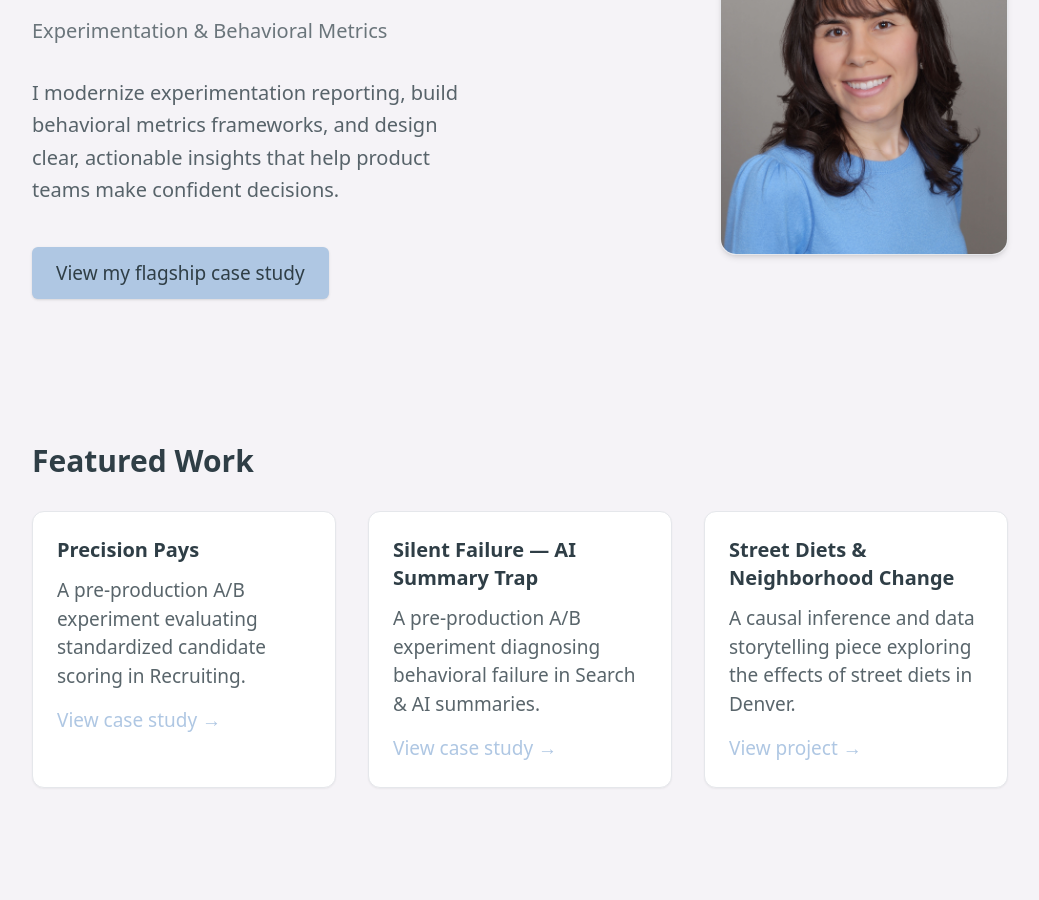
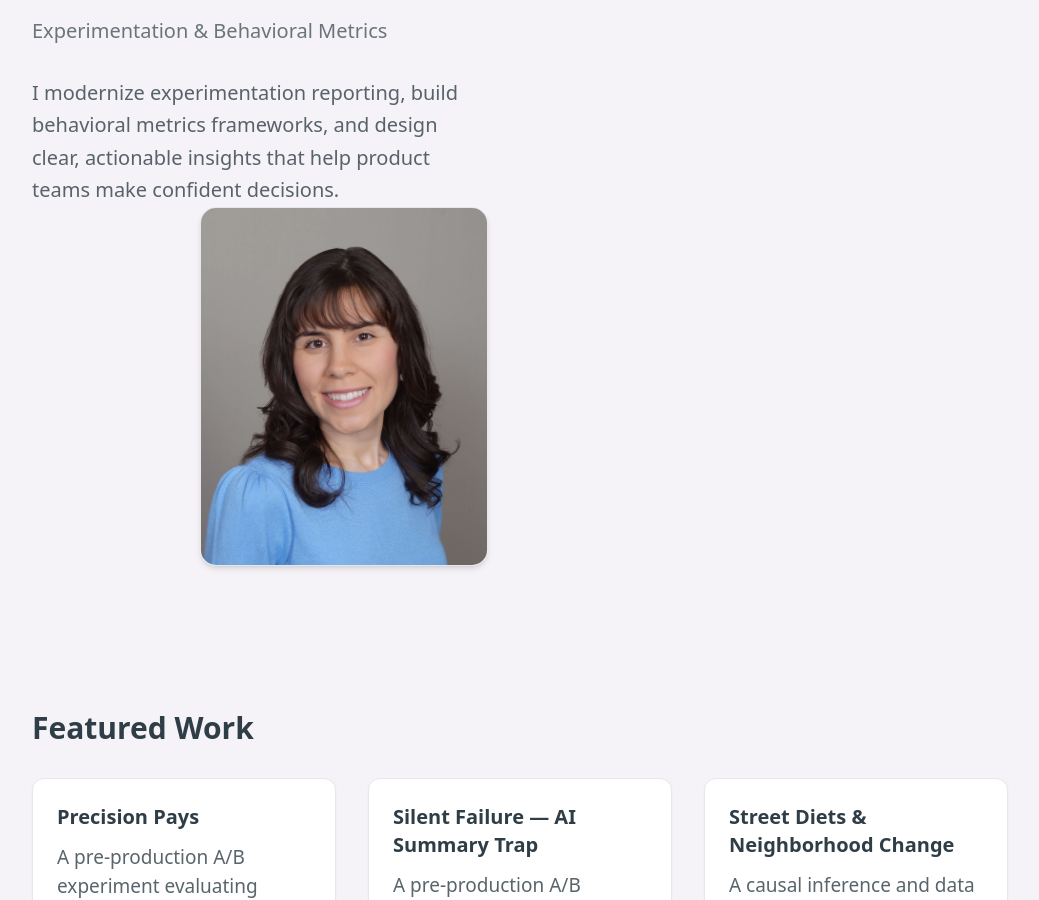
Before and after one commit to francine-i-stephens/francine-portfolio, a Jekyll site: the page index.html, which Jekyll copies as it is, in a window 1280 px wide and 900 px high, scrolled down 323 px. Shown: the whole window, without its empty margins (120-1159 px from the left). Built offline with Jekyll 4.4.1, drawn with Linux system fonts in a browser that asks for light colours; nearby versions of some CDN libraries.

Commit message:
Update index.html

```diff
--- a/index.html
+++ b/index.html
@@ -58,15 +58,6 @@
         clear, actionable insights that help product teams make confident decisions.
       </p>
 
-      <!-- CTA -->
-      <div class="mt-10">
-        <a href="/case-studies/main-case-study.html"
-           class="inline-block px-6 py-3 bg-blueSoft text-charcoal rounded-md shadow
-                  hover:bg-charcoal hover:text-lavenderAiry transition">
-          View my flagship case study
-        </a>
-      </div>
-    </div>
 
     <!-- Headshot -->
     <div class="flex justify-center md:justify-end">
```
